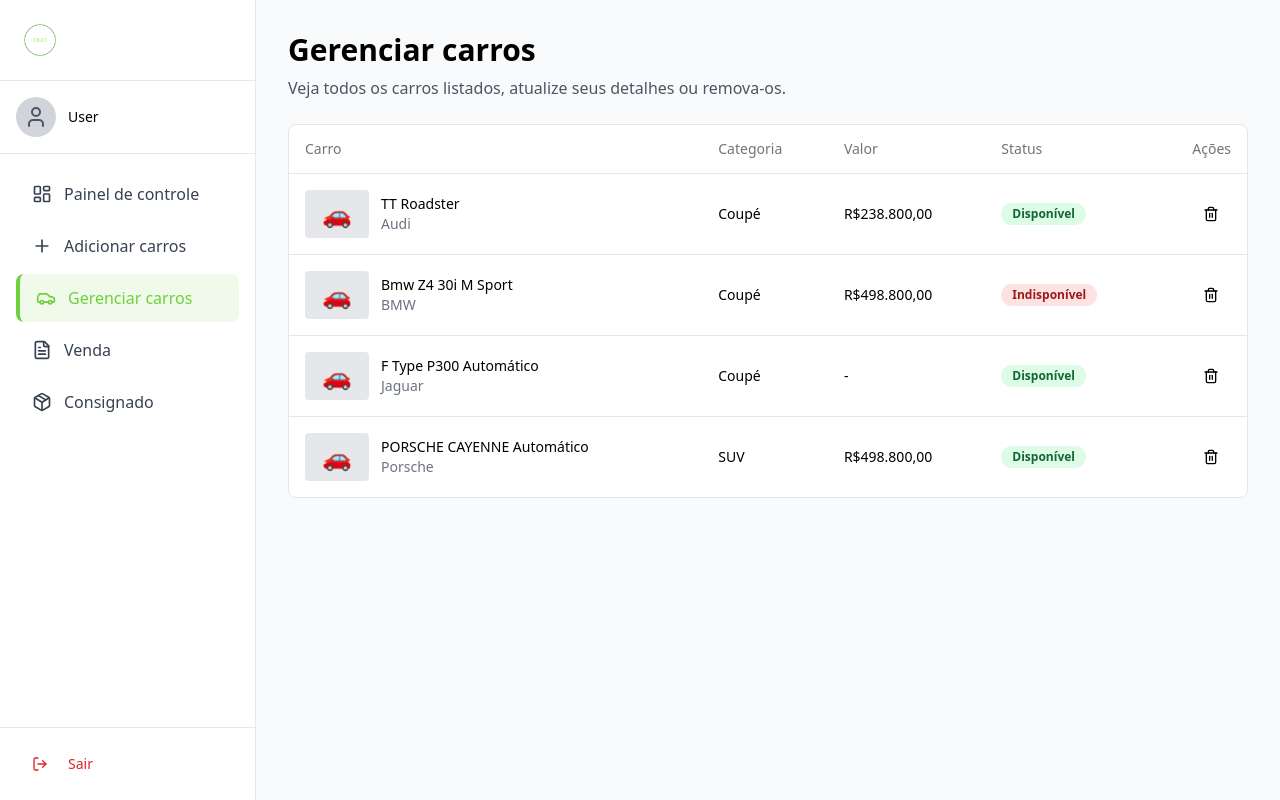
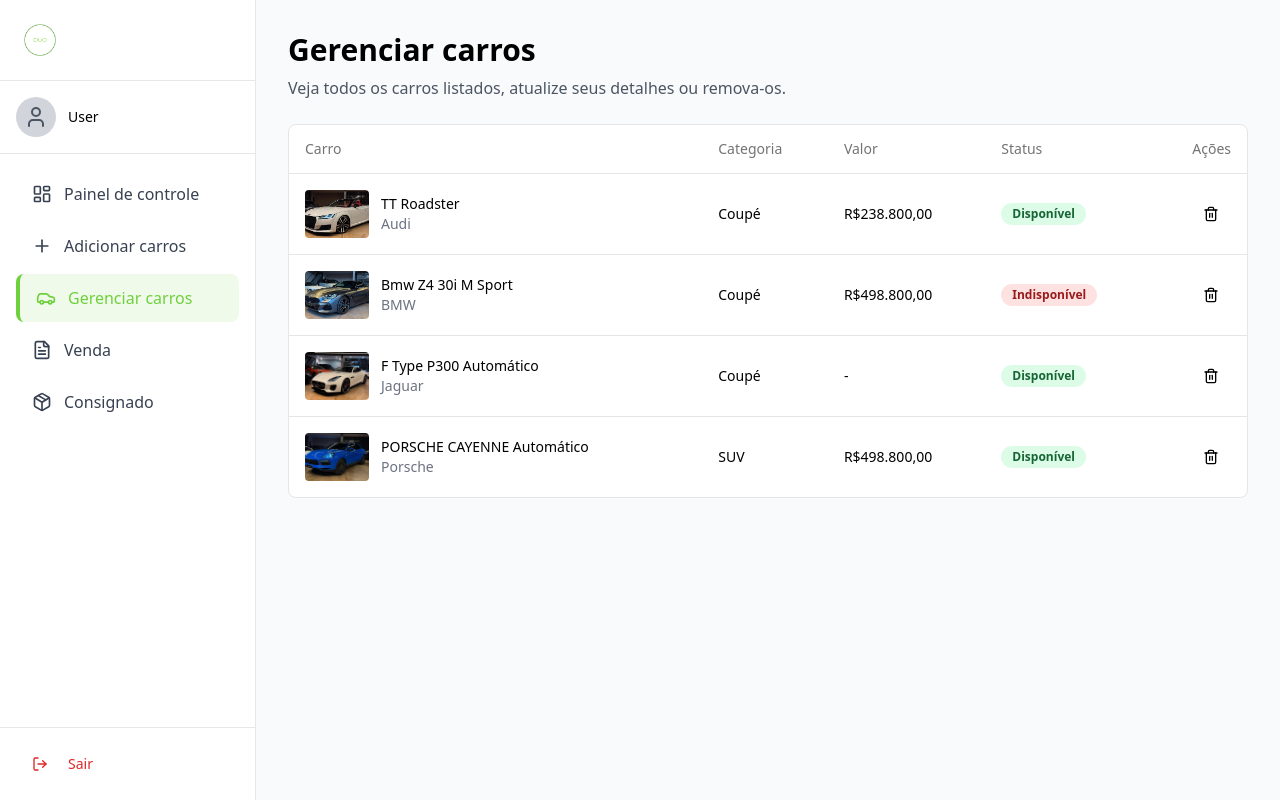
Before and after one commit to LucasDevMelo/duo-motors-showcase, a React (Vite) app: page /admin/gerenciar in a window 1280 px wide. Built offline with nearby package versions, Linux system fonts and the light colour scheme; sample sign-in values are in the browser's storage; the HTML template or start-up script is replaced by a standard one.

Commit message:
Fix admin manage cars images

```diff
--- a/src/pages/admin/GerenciarCarros.tsx
+++ b/src/pages/admin/GerenciarCarros.tsx
@@ -3,6 +3,11 @@ import { Table, TableBody, TableCell, TableHead, TableHeader, TableRow } from "@
 import { Badge } from "@/components/ui/badge";
 import { Button } from "@/components/ui/button";
 import { Trash2 } from "lucide-react";
+
+import audiTTImage from "@/assets/audiTTroadster.png";
+import bmwz4Image from "@/assets/bmwz4.png";
+import fTypeImage from "@/assets/ftype.png";
+import cayenneImage from "@/assets/cayenne.png";
 
 const GerenciarCarros = () => {
   const cars = [
@@ -13,7 +18,7 @@ const GerenciarCarros = () => {
       category: "Coupé",
       price: "R$238.800,00",
       status: "Disponível",
-      image: "🚗",
+      image: audiTTImage,
     },
     {
       id: 2,
@@ -22,7 +27,7 @@ const GerenciarCarros = () => {
       category: "Coupé",
       price: "R$498.800,00",
       status: "Indisponível",
-      image: "🚗",
+      image: bmwz4Image,
     },
     {
       id: 3,
@@ -31,7 +36,7 @@ const GerenciarCarros = () => {
       category: "Coupé",
       price: "-",
       status: "Disponível",
-      image: "🚗",
+      image: fTypeImage,
     },
     {
       id: 4,
@@ -40,7 +45,7 @@ const GerenciarCarros = () => {
       category: "SUV",
       price: "R$498.800,00",
       status: "Disponível",
-      image: "🚗",
+      image: cayenneImage,
     },
   ];
 
@@ -68,9 +73,11 @@ const GerenciarCarros = () => {
                 <TableRow key={car.id}>
                   <TableCell>
                     <div className="flex items-center gap-3">
-                      <div className="w-16 h-12 bg-gray-200 rounded flex items-center justify-center text-2xl">
-                        {car.image}
-                      </div>
+                      <img
+                        src={car.image}
+                        alt={`${car.brand} ${car.name}`}
+                        className="w-16 h-12 object-cover rounded"
+                      />
                       <div>
                         <p className="font-medium">{car.name}</p>
                         <p className="text-sm text-gray-500">{car.brand}</p>
```
